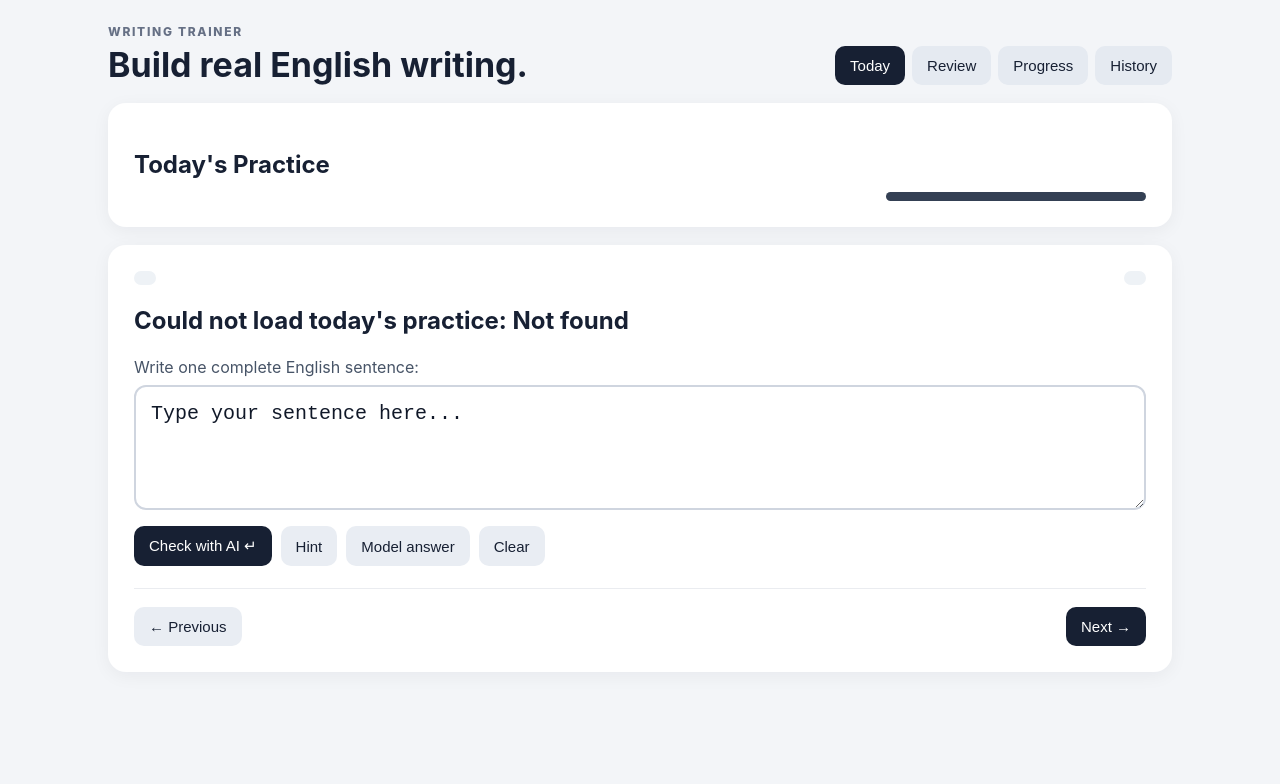
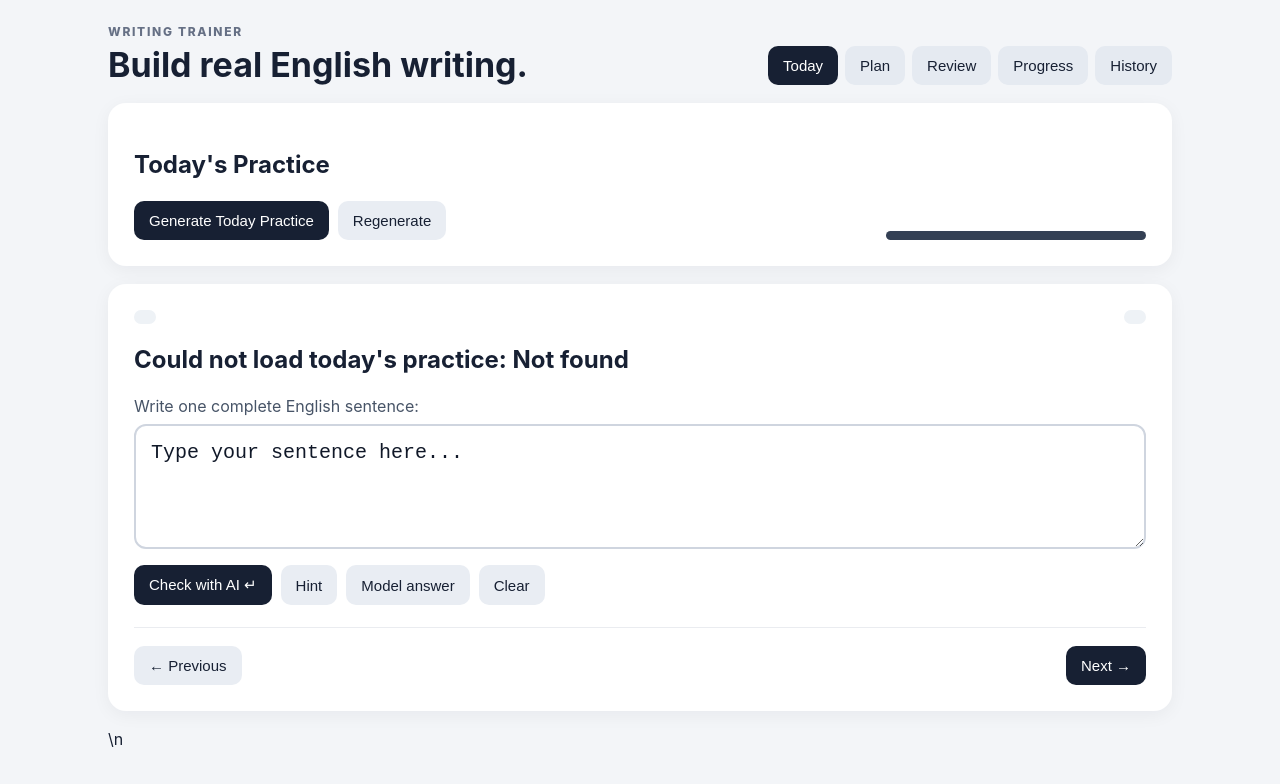
Before and after one commit to oneminute/writing-trainer, a website: page public/index.html in a window 1280 px wide. Drawn offline with Linux system fonts and the light colour scheme; no server answers.

Commit message:
Add Plan page and practice generation buttons

```diff
--- a/public/index.html
+++ b/public/index.html
@@ -1,15 +1,15 @@
 <!doctype html><html lang="en"><head><meta charset="utf-8"><meta name="viewport" content="width=device-width,initial-scale=1"><title>Writing Trainer</title><link rel="stylesheet" href="/styles.css"></head>
 <body><main class="shell">
 <header class="topbar"><div><div class="eyebrow">WRITING TRAINER</div><h1>Build real English writing.</h1></div><nav>
-<button class="tab active" data-view="today">Today</button><button class="tab" data-view="review">Review</button><button class="tab" data-view="progress">Progress</button><button class="tab" data-view="history">History</button></nav></header>
+<button class="tab active" data-view="today">Today</button><button class="tab" data-view="plan">Plan</button><button class="tab" data-view="review">Review</button><button class="tab" data-view="progress">Progress</button><button class="tab" data-view="history">History</button></nav></header>
 <section id="todayView" class="view">
-<div class="card hero"><div><h2 id="dayTitle">Today's Practice</h2><p id="dayMeta" class="muted"></p></div><div class="progress-wrap"><div id="progressText"></div><div class="progress"><div id="progressBar"></div></div></div></div>
+<div class="card hero"><div><h2 id="dayTitle">Today's Practice</h2><p id="dayMeta" class="muted"></p><div class="actions"><button id="generateToday" class="primary">Generate Today Practice</button><button id="regenerateToday">Regenerate</button></div></div><div class="progress-wrap"><div id="progressText"></div><div class="progress"><div id="progressBar"></div></div></div></div>
 <div class="card"><div class="question-top"><span id="type" class="pill"></span><span id="focus" class="pill"></span></div><h2 id="prompt"></h2><label>Write one complete English sentence:</label><textarea id="answer" spellcheck="true" placeholder="Type your sentence here..."></textarea>
 <div class="actions"><button id="checkBtn" class="primary">Check with AI ↵</button><button id="hintBtn">Hint</button><button id="modelBtn">Model answer</button><button id="clearBtn">Clear</button></div>
 <div id="loading" class="notice hidden">Checking your sentence…</div><div id="result" class="result hidden"></div><div id="hint" class="notice hint hidden"></div><div id="model" class="notice model hidden"></div>
 <div class="nav"><button id="prevBtn">← Previous</button><span id="score" class="muted"></span><button id="nextBtn" class="primary">Next →</button></div></div>
 <div id="report" class="card hidden"></div></section>
-<section id="reviewView" class="view hidden"><div class="card"><h2>Review Queue</h2><p class="muted">Skills return after 1, 3, 7 and 14 days until they become stable.</p><div id="reviewList"></div></div></section>
+<section id="planView" class="view hidden"><div class="card"><h2>Learning Plan</h2><p class="muted">Difficulty advances by demonstrated mastery, not by calendar date.</p><div id="planList"></div></div></section>\n<section id="reviewView" class="view hidden"><div class="card"><h2>Review Queue</h2><p class="muted">Skills return after 1, 3, 7 and 14 days until they become stable.</p><div class="actions"><button id="generateReview" class="primary">Generate Due Review Practice</button></div><div id="reviewList"></div></div></section>
 <section id="progressView" class="view hidden"><div class="card"><h2>Writing Skill Map</h2><p id="stageText" class="muted"></p><div id="skillList"></div></div></section>
 <section id="historyView" class="view hidden"><div class="card"><h2>Practice History</h2><div id="historyList"></div></div></section>
 </main><script src="/app.js"></script></body></html>
```
